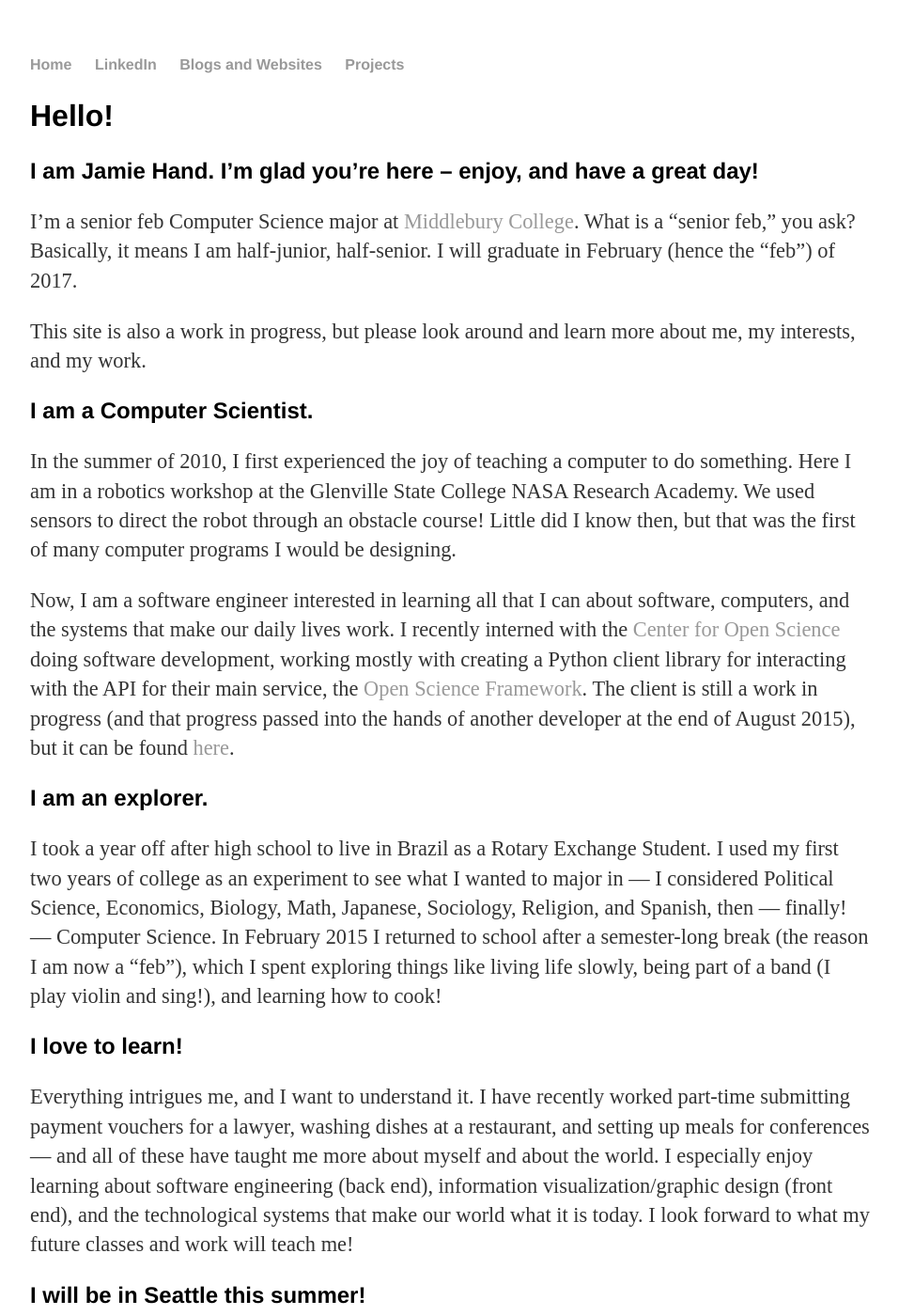
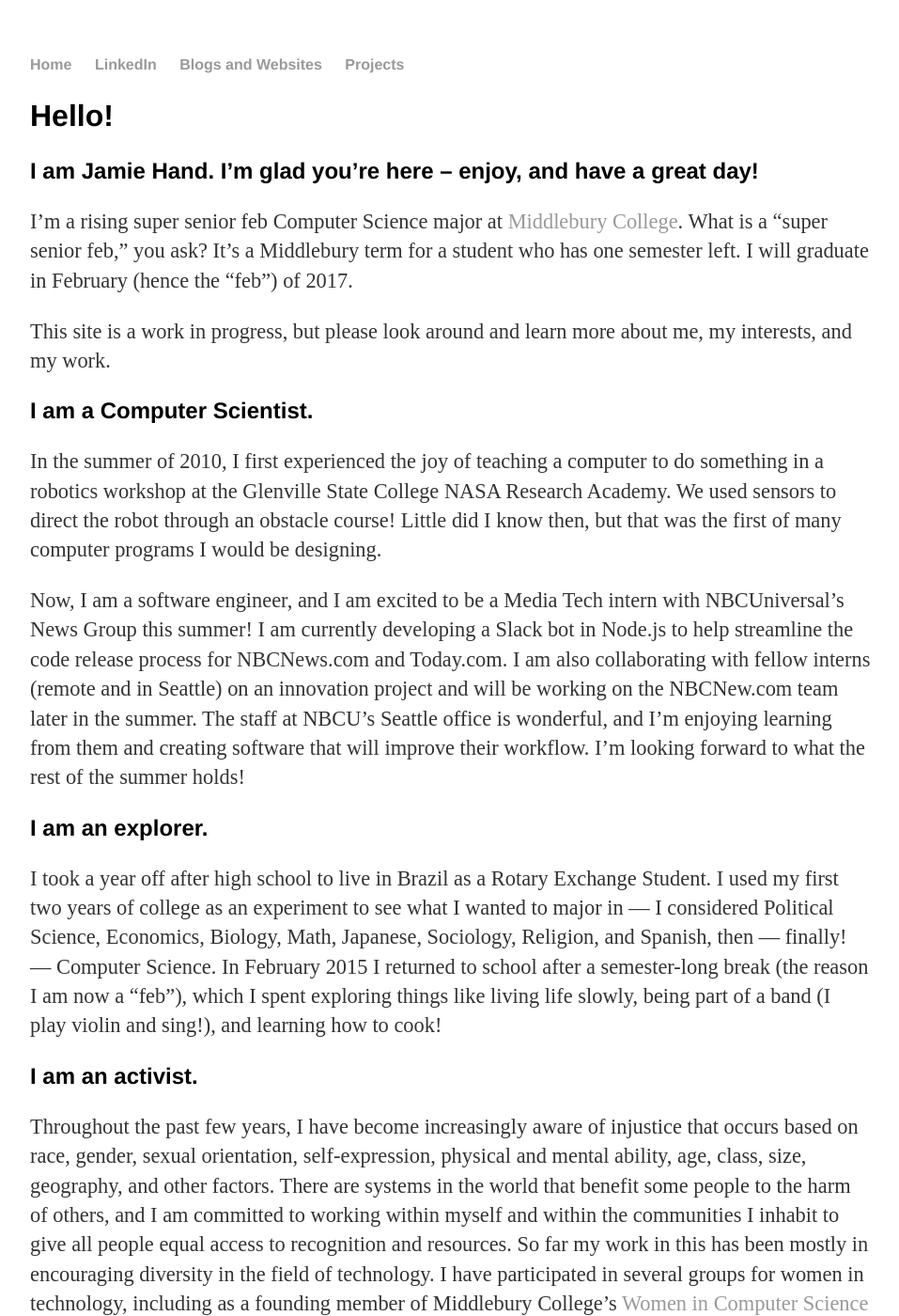
Before and after one commit to jamiehand/jamiehand.github.io, a Jekyll site: the page built from index.md, in a window 1280 px wide and 1400 px high. Shown: the whole window at 94% size, without its empty margins (160-1117 px from the left). Built offline with Jekyll 4.4.1, drawn with Linux system fonts in a browser that asks for light colours; some of the changed text lies outside the part shown.

Commit message:
Generally update info

```diff
--- a/index.md
+++ b/index.md
@@ -7,34 +7,33 @@
 
 ### I am Jamie Hand. I'm glad you're here -- enjoy, and have a great day!
 
-I'm a senior feb Computer Science major at
+I'm a rising super senior feb Computer Science major at
 [Middlebury College](http://www.middlebury.edu).
-What is a “senior feb,” you ask? Basically, it means I am half-junior,
-half-senior. I will graduate in February (hence the “feb”) of 2017.
+What is a “super senior feb,” you ask? It's a Middlebury term for a student
+who has one semester left. I will graduate in February (hence the “feb”)
+of 2017.
 
-
-This site is also a work in progress, but please
+This site is a work in progress, but please
 look around and learn more about me, my interests,
 and my work.
 
 ### I am a Computer Scientist.
 
 In the summer of 2010, I first experienced the joy of teaching a computer to do
-something. Here I am in a robotics workshop at the Glenville State College NASA
+something in a robotics workshop at the Glenville State College NASA
 Research Academy. We used sensors to direct the robot through an obstacle
 course! Little did I know then, but that was the first of many computer
 programs I would be designing.
 
-Now, I am a software engineer interested in learning all that
-I can about software, computers, and the systems that make
-our daily lives work. I recently interned with the [Center for Open
-Science](http://centerforopenscience.org) doing software development,
-working mostly with creating a Python client library
-for interacting with the API for their main service,
-the [Open Science Framework](https://osf.io).
-The client is still a work in progress (and that progress
-passed into the hands of another developer at the end of
-August 2015), but it can be found [here](https://github.com/jamiehand/osf_api_v2_client).
+Now, I am a software engineer, and
+I am excited to be a Media Tech intern with NBCUniversal's News Group this
+summer! I am currently developing a Slack bot in Node.js to help streamline
+the code release process for NBCNews.com and Today.com. I am also collaborating
+with fellow interns (remote and in Seattle) on an innovation project and will
+be working on the NBCNew.com team later in the summer. The staff at NBCU's
+Seattle office is wonderful, and I'm enjoying learning from them and
+creating software that will improve their workflow. I'm looking forward to
+what the rest of the summer holds!
 
 ### I am an explorer.
 
@@ -46,19 +45,38 @@
 am now a “feb”), which I spent exploring things like living life slowly, being
 part of a band (I play violin and sing!), and learning how to cook!
 
+### I am an activist.
+
+Throughout the past few years, I have become increasingly aware of injustice
+that occurs based on race, gender, sexual orientation,
+self-expression, physical and mental ability, age, class, size,
+geography, and other
+factors. There are systems in the world that benefit some people to the
+harm of others, and I am committed to working within myself and within the
+communities I inhabit to give all people equal access to recognition and
+resources. So far my work in this has been mostly in encouraging diversity
+in the field of technology. I have participated in several groups for women
+in technology, including as a founding member of Middlebury College's
+[Women in Computer Science ++](http://middleburywics.weebly.com/) and
+participant with [Girl Develop It](http://www.meetup.com/Girl-Develop-It-CentralVA/)
+and [Charlottesville Women in Tech](http://www.charlottesvillewomenintech.com/).
+I am also a Computer Science tutor at Middlebury, an informal mentor to
+younger students, and involved in two organized mentorship groups.
+
+I also recognize the importance of caring for the earth for the sake of
+caring for people. I am not currently active in environmentally-focused groups,
+but I support their efforts, and I personally work daily to reduce the
+resources that I use and waste and negative impacts that I create. It's
+a hard balance to find, but facing the challenge is important!
+
 ### I love to learn!
 
 Everything intrigues me, and I want to understand it. I have recently worked
 part-time submitting payment vouchers for a lawyer, washing dishes at a
 restaurant, and setting up meals for conferences — and all of these have taught
-me more about myself and about the world. I especially enjoy learning about software engineering (back end), information visualization/graphic design
-(front end), and the technological systems that make our world what it is today.
-I look forward to what my future classes and work will teach me!
-
-### I will be in Seattle this summer!
-
-I will be working on NBC Universal's media tech team as an intern in the summer
-of 2016, and I am so excited! While there, I will continue to grow my skills
-in web development (which I did a lot of in summer 2015 with the Center for
-Open Science) and get my first taste of what it's like to work in media. Stay
-tuned for updates on what I learn with NBCU!
+me more about myself and about the world. I especially enjoy learning about
+social justice, design, technological systems that make our world work, and
+new ways to approach problems. I also love to listen to people talk about
+their interests -- to learn why their passions matter to them and
+what I should know about those areas.
+I look forward to what my future classes, work, and interactions will teach me!
--- a/projects/index.md
+++ b/projects/index.md
@@ -4,6 +4,29 @@
 ---
 # {{ page.title }}
 
-* [Explanation of SparkClouds, Spring 2016](http://jamiechand.com/infovis-sparkclouds/)
+* See more projects and the latest updates on [GitHub](https://github.com/jamiehand)!
+* Spring 2016: [Explanation of SparkClouds](http://jamiechand.com/infovis-sparkclouds/)
   * Done with Aayam Poudel as part of our Information Visualization class
-* [A History of Western Music, Fall 2015](./history-of-western-music)
+* Fall 2016: [Small full-stack codebase](https://github.com/jamiehand/learning-tornado)
+  that helped me learn and showcase interactive information visualization. I used Python
+  with Tornado to serve the site, which mostly consists of one static page. The
+  static page, though, calls an ElasticSearch server to get the information to
+  be visualized, using elasticsearch-py. I also made a [video demo](https://youtu.be/JJ6BN8t3a1Y)
+  of the project, including a tour of the code.
+* Fall 2015: [A History of Western Music](./history-of-western-music)
+* Summer 2015: [Python client library](https://github.com/jamiehand/osf_api_v2_client)
+  for interacting with the [Open Science Framework](https://osf.io) API.
+  This was my main project as a Software Developer intern
+  with the [Center for Open Science](http://centerforopenscience.org).
+  Note that client is still a work in progress (and that progress
+  passed into the hands of another developer at the end of
+  August 2015).
+
+  My work was to create the foundation of design, tests,
+  implementation, and documentation for the library. The goal of the project
+  is to expand the reach of the OSF API to users with basic Python knowledge,
+  and to provide an example for 60+ Center for Open Science developers to build
+  software using the new OSF API. I also designed thorough documentation of my
+  work to onboard the next developer to the client library project.
+<!-- TODO add Senior Seminar project, info vis project with Emily,
+     some assignments done for Pete's classes -->
```
Also changed, not shown: blogs-and-websites/index.md (+21 -26 lines), index.html (deleted, +0 -29 lines).
